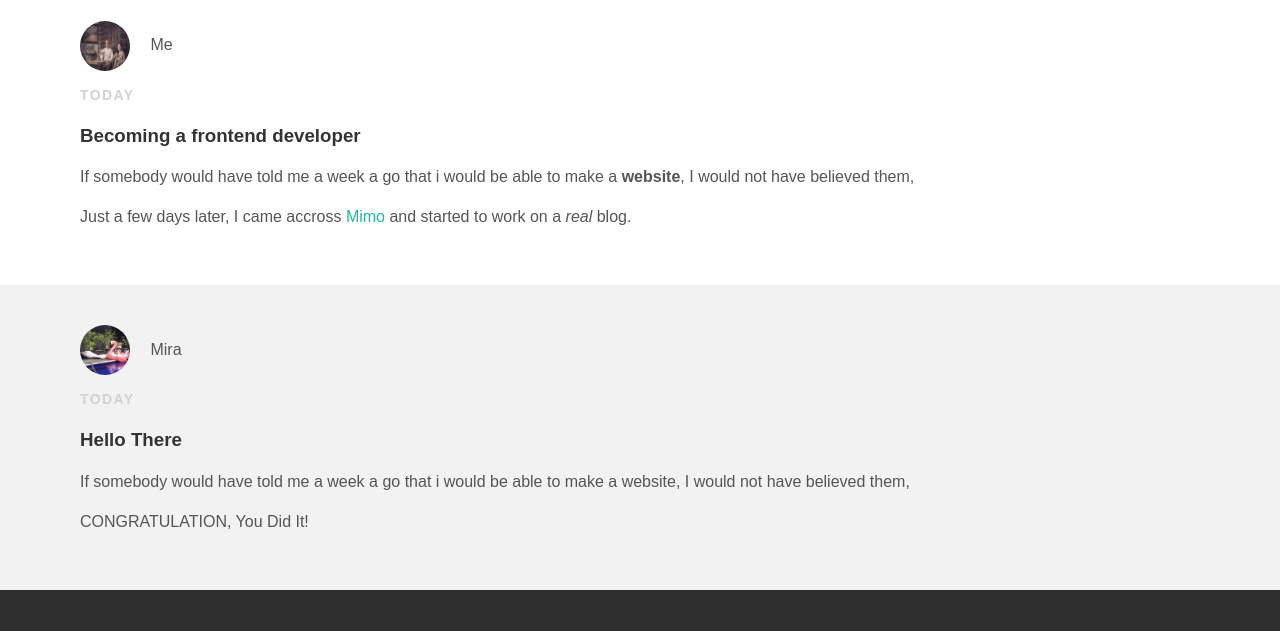
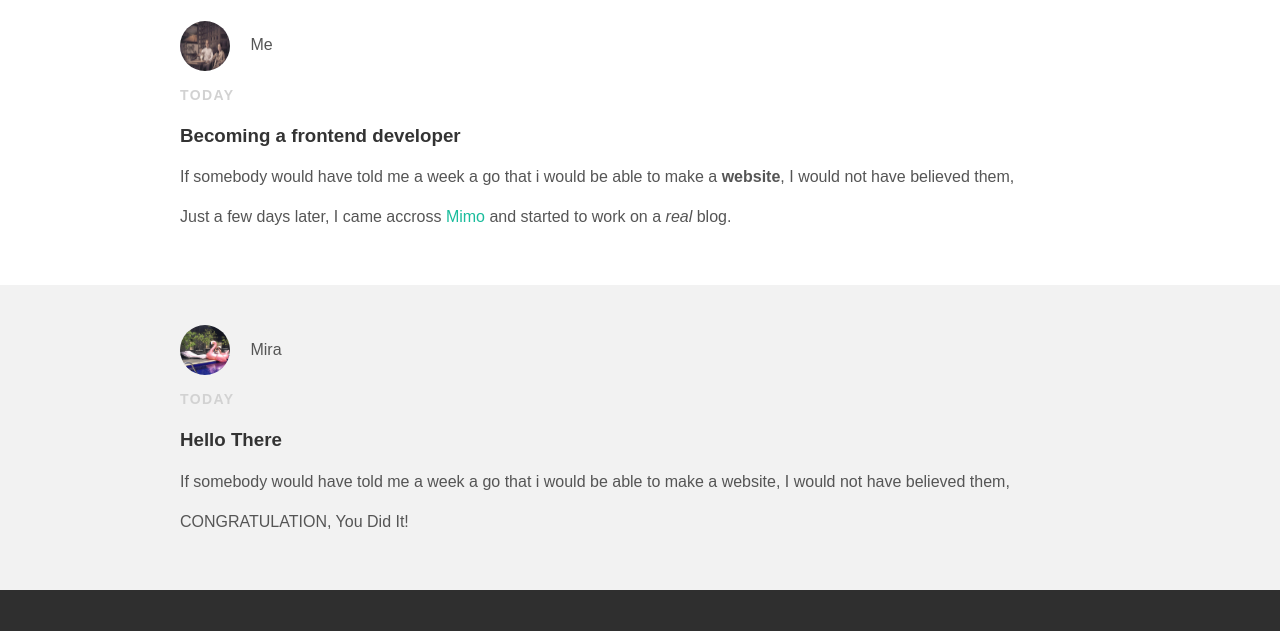
Before and after one commit to vienmelodic/vienmelodic.github.io, a plain HTML site: page index.html in a window 1280 px wide. Shown: the part 169-800 px from the top of the page. Drawn offline with Linux system fonts and the light colour scheme.

Commit message:
Update style.css

```diff
--- a/style.css
+++ b/style.css
@@ -80,7 +80,7 @@ a:hover {
 	max-width: 1000px;
 	margin-bottom: 0 auto;
 	padding: 40px 0;
-	margin-left: 80px;
+	margin-left: 180px;
 }
 
 .post-container:nth-child(even) {
```
